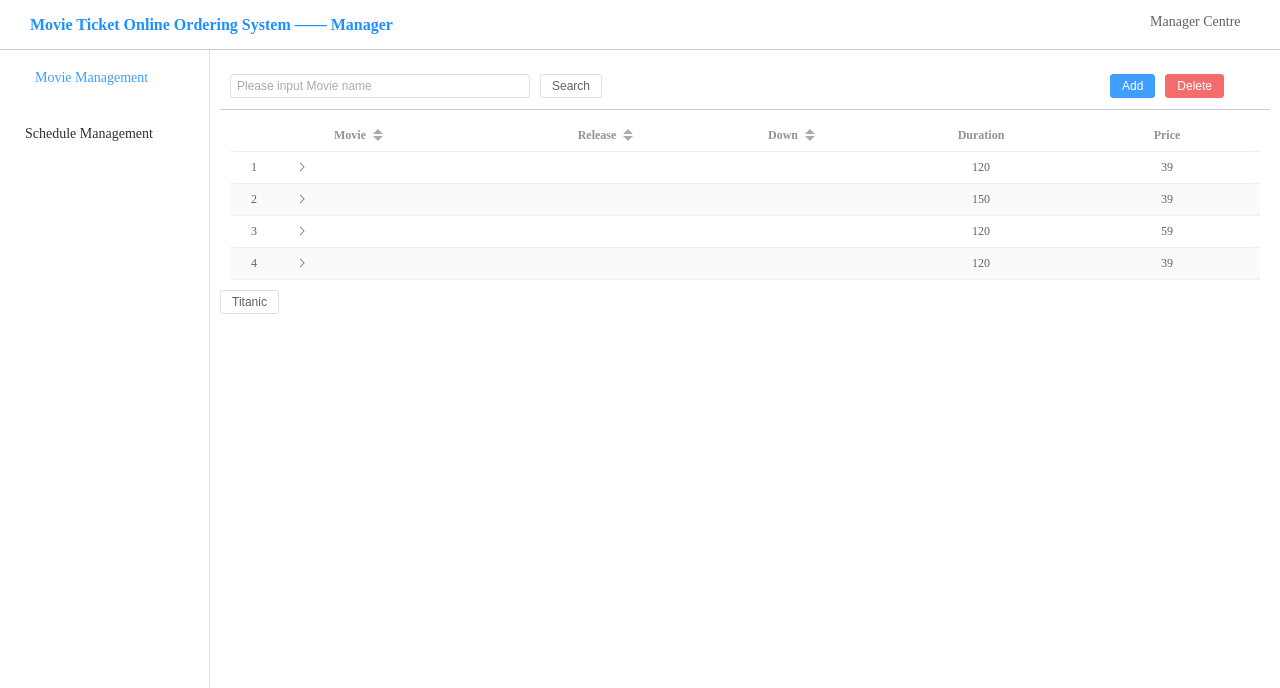
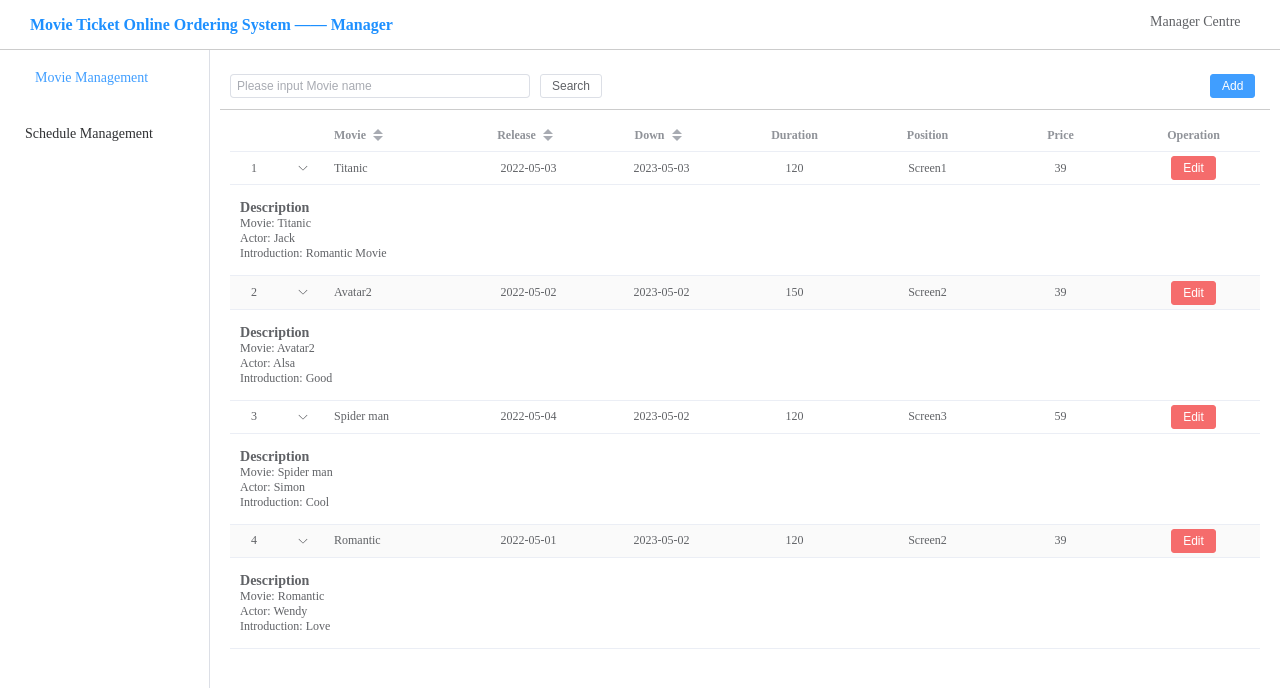
Before and after one commit to MHSJmzby/It_Project_Group26, a Vue app in the folder it26/: page /movies in a window 1280 px wide. Shown: the top 688 px of the page. Built offline with nearby package versions, Linux system fonts and the light colour scheme; no server answers.

Commit message:
前端页面逻辑编写，排片表和历史订单还有问题，其他的可以正常使用

```diff
--- a/it26/src/views/Login.vue
+++ b/it26/src/views/Login.vue
@@ -12,17 +12,18 @@
       <el-form
           :label-position="'top'"
           label-width="100px"
-          :model="ruleFormRef"
+          ref="form"
+          :model="form"
           style="margin-top: 50px; max-width: 460px;"
       >
         <el-form-item label="Username">
-          <el-input v-model="ruleFormRef.name" />
+          <el-input v-model="form.name" />
         </el-form-item>
         <el-form-item label="Password">
-          <el-input v-model="ruleFormRef.password" />
+          <el-input v-model="form.password" />
         </el-form-item>
         <el-form-item style=" padding-left: 150px; padding-top: 10px">
-          <el-button color='black' type="primary" @click="login(ruleFormRef)">
+          <el-button color='black' type="primary" @click="login">
             Login
           </el-button>
         </el-form-item>
@@ -31,9 +32,9 @@
           <el-link style="margin-left: 40px" type="primary" @click="$router.push('/register')">Sign up</el-link>
         </el-form-item>
         <el-form-item style="margin-left: 100px">
-          <el-radio-group v-model="radio" class="ml-4" size="small">
-            <el-radio label="1" border @click="$router.push('/user')">User</el-radio>
-            <el-radio label="2" border @click="$router.push('/manager')">Admin</el-radio>
+          <el-radio-group v-model="form.state" class="ml-4" size="small">
+            <el-radio label="1" border @click="form.state = 0">User</el-radio>
+            <el-radio label="2" border @click="form.state = 1">Admin</el-radio>
           </el-radio-group>
         </el-form-item>
       </el-form>
@@ -43,40 +44,59 @@
 
 <script>
 import router from "@/router";
+import request from "@/utils/request";
 
 export default {
   name: "Login",
   components: {},
+  rules: {
+    username: [
+      {required: true, message: '请输入用户名', trigger: 'blur'},
+    ],
+    password: [
+      {required: true, message: '请输入密码', trigger: 'blur'},
+    ],
+  },
   data() {
     return {
       radio: '1',
-      ruleFormRef: [
+      form: [
         {
-          name: '',
-          password: '',
+          state: 0,
         }
       ],
     }
   },
   methods: {
-    login() {
-      // if(this.form.id) {
-      //   request.post("/movies", this.form).then(res => {
-      //     console.log(res)
-      // if (res.code ==='0') {
-      this.$message({
-        type:"success",
-        message: "Login Successfully!"
+    login () {
+      this.$refs['form'].validate((valid) => {
+        if (valid) {
+          request.post("/", this.form).then(res => {
+            if (res.code === '0') {
+              this.$message({
+                type: "success",
+                message: "Login Successfully"
+              })
+              sessionStorage.setItem("user", JSON.stringify(res.data))  // 缓存用户信息
+
+              // 登录成功的时候更新当前路由
+              // activeRouter()
+              if (this.form.state == 0) {  //User
+                router.push("/booking")
+              } else {
+                router.push("/movies")  //Admin
+              }
+
+
+            } else {
+              this.$message({
+                type: "error",
+                message: res.msg
+              })
+            }
+          })
+        }
       })
-      router.push("/user")
-      // }
-      // else {
-      //   this.$message({
-      //     type:"error",
-      //     message: "res.mss"
-      //   }
-      // })
-      // }
     }
   }
 }
--- a/it26/src/views/Managerviews/Movies.vue
+++ b/it26/src/views/Managerviews/Movies.vue
@@ -5,13 +5,13 @@
     <div style=" height: 50px; line-height: 50px; border-bottom: 1px solid #ccc; display: flex">
       <div style=" width: 700px; padding-left: 10px; font-weight: bold; color: dodgerblue">
         <el-input v-model="search" placeholder="Please input Movie name"  style="width: 300px" clearable />
-        <el-button style="margin: 10px" >Search</el-button>
+        <el-button style="margin: 10px" @click="search">Search</el-button>
       </div>
       <div style="flex: 1"></div>
       <!--    Button   -->
-      <div style="width: 160px">
+      <div style="width: 60px">
         <el-button type="primary" @click="add">Add</el-button>
-        <el-button style="margin: 10px" type="danger" @click="Dialogdelete = true">Delete</el-button>
+<!--        <el-button style="margin: 10px" type="danger" @click="Dialogdelete = true"></el-button>-->
       </div>
     </div>
 
@@ -25,38 +25,36 @@
           :editable="true"
           ref="table"
           @cell-click="handleCellClick"
+          default-expand-all
       >
         <el-table-column type="index" align="center" />
         <el-table-column type="expand" >
           <template #default="props">
             <div m="4" style="padding: 10px;">
               <h3>Description</h3>
-              <p m="t-0 b-2">Movie: {{ props.row.name }}</p>
+              <p m="t-0 b-2">Movie: {{ props.row.movie }}</p>
               <p m="t-0 b-2">Actor: {{ props.row.actor }}</p>
               <p m="t-0 b-2">Introduction: {{ props.row.introduction }}</p>
             </div>
           </template>
         </el-table-column>
 
-        <el-table-column label="Movie" prop="movies" :editable="true" sortable>
+        <el-table-column label="Movie" prop="movie" :editable="true" sortable>
 <!--          <el-input v-model="inputValue" :value="tableData.name" placeholder="tableData.name"></el-input>-->
         </el-table-column>
         <el-table-column label="Release" prop="releaseDate" align="center" :editable="true" sortable/>
         <el-table-column label="Down" prop="downDate" align="center" :editable="true" sortable/>
         <el-table-column label="Duration" prop="duration" align="center" :editable="true"/>
+        <el-table-column label="Position" prop="position" align="center" :editable="true"/>
         <el-table-column label="Price" prop="price" align="center" :editable="true"/>
+        <el-table-column label="Operation" align="center" :editable="true">
+          <template #default="scope">
+            <el-button size="small" type="danger" @click="edit(scope.$index, scope.row)">Edit</el-button>
+          </template>
+        </el-table-column>
       </el-table>
     </div>
-    <div>
-      <el-tooltip
-          class="box-item"
-          effect="dark"
-          content="Screen 1, 120, $39"
-          placement="right"
-      >
-        <el-button>Titanic</el-button>
-      </el-tooltip>
-    </div>
+
 <!--    Dialog   -->
     <div>
       <el-dialog
@@ -65,7 +63,7 @@
           width="50%"
           align-center
       >
-        <el-form :model="form" label-width="120px">
+        <el-form ref="form" :model="form" label-width="120px">
           <el-form-item label="Movie name">
             <el-input v-model="form.movie" />
           </el-form-item>
@@ -118,22 +116,6 @@
         </el-form>
       </el-dialog>
 
-      <el-dialog
-          v-model="Dialogdelete"
-          title="Tips"
-          width="30%"
-          align-center
-      >
-        <span>Do you confirm Delete?</span>
-        <template #footer>
-        <span class="dialog-footer">
-          <el-button type="primary" @click="Dialogdelete = false">
-            Confirm
-          </el-button>
-          <el-button @click="Dialogdelete = false">Cancel</el-button>
-        </span>
-        </template>
-      </el-dialog>
     </div>
   </div>
 </template>
@@ -155,6 +137,7 @@ export default {
       inputValue: '',
       pageSize: 1,
       currentPage: 4,
+      total: 0,
       Dialogadd: false,
       form: {
         duration: 120,
@@ -163,9 +146,9 @@ export default {
 
       tableData: [
         {
-          name: 'Titanic',
-          releasedate: '2022-05-03',
-          downdate: '2023-05-03',
+          movie: 'Titanic',
+          releaseDate: '2022-05-03',
+          downDate: '2023-05-03',
           duration: 120,
           actor: 'Jack',
           introduction: 'Romantic Movie',
@@ -174,9 +157,9 @@ export default {
           state: 'Unused',
         },
         {
-          name: 'Avatar2',
-          releasedate: '2022-05-02',
-          downdate: '2023-05-02',
+          movie: 'Avatar2',
+          releaseDate: '2022-05-02',
+          downDate: '2023-05-02',
           duration: 150,
           actor: 'Alsa',
           introduction: 'Good',
@@ -185,9 +168,9 @@ export default {
           state: 'Watching',
         },
         {
-          name: 'Spider man',
-          releasedate: '2022-05-04',
-          downdate: '2023-05-02',
+          movie: 'Spider man',
+          releaseDate: '2022-05-04',
+          downDate: '2023-05-02',
           duration: 120,
           actor: 'Simon',
           introduction: 'Cool',
@@ -197,9 +180,9 @@ export default {
         },
         {
 
-          name: 'Romantic',
-          releasedate: '2022-05-01',
-          downdate: '2023-05-02',
+          movie: 'Romantic',
+          releaseDate: '2022-05-01',
+          downDate: '2023-05-02',
           duration: 120,
           actor: 'Wendy',
           introduction: 'Love',
@@ -209,54 +192,80 @@ export default {
         },
       ]
     }
-
-
   },
-
+  created() {
+    this.load()
+  },
   methods: {
     load() {
-      request.get("/historyorder",{
+      request.get("/movies",{
         params: {
-          pageNum: this.currentPage,
-          pageSize: this.pageSize,
           search: this.search
         }
-
       }).then(res => {
         console.log(res)
-        this.tableData = res.data.record
+        //根据不同数据库中传输过来的属性，有的是record，有的是records，
+        // 可以在发出请求后，在前端后台查看
+        this.tableData = res.data.records
         this.total = res.data.total
       })
     },
 
     add() {
       this.Dialogadd = true
-      this.form = {
-
+      this.form = {}
+    },
+    edit(row) {
+      this.form = JSON.parse(JSON.stringify(row))
+      this.Dialogadd = true
+    },
+    save() {
+      if(this.form.id) {  //Edit
+        request.put("/movies", this.form).then(res => {
+          console.log(res)
+          if (res.code ==='0') {
+            this.$message({
+              type:"success",
+              message: "Edit Successfully!"
+            })
+          }
+          else {
+            this.$message( {
+              type:"error",
+              message: res.msg,
+            })
+          }
+          this.load()   //刷新表格内容
+          this.Dialogadd = false
+        })
       }
-    },
-
-    save() {
-      // if(this.form.id) {
-      //   request.post("/movies", this.form).then(res => {
-      //     console.log(res)
-          // if (res.code ==='0') {
+      else {  //Add
+        request.post("/movies", this.form).then(res => {
+          console.log(res)
+          if (res.code ==='0') {
             this.$message({
               type:"success",
               message: "Add Successfully!"
             })
-          // }
-        // })
-      // }
+          }
+          else {
+            this.$message( {
+              type:"error",
+              message: res.msg,
+            })
+          }
+          this.load()   //刷新表格内容
+          this.Dialogadd = false
+        })
+      }
 
-      this.load()
-      this.Dialogadd = false
     },
-    handleCellClick(row, column, cell, event) {
-      this.$nextTick(() => {
-        this.$refs.table.editCell(row, column)
-      })
-    },
+
+    // handleCellClick(row, column, cell, event) {
+    //   this.$nextTick(() => {
+    //     this.$refs.table.editCell(row, column)
+    //   })
+    // },
 
 
   },
--- a/it26/src/views/Register.vue
+++ b/it26/src/views/Register.vue
@@ -12,24 +12,25 @@
       <el-form
           :label-position="'top'"
           label-width="100px"
-          :model="ruleFormRef"
+          ref="form"
+          :model="form"
           style="margin-top: 50px; max-width: 460px;"
           :rules="rules"
       >
         <el-form-item label="Email">
-          <el-input v-model="ruleFormRef.email" />
+          <el-input v-model="form.email" />
         </el-form-item>
         <el-form-item label="Username">
-          <el-input v-model="ruleFormRef.name" />
+          <el-input v-model="form.name" />
         </el-form-item>
         <el-form-item label="Password">
-          <el-input v-model="ruleFormRef.password" />
+          <el-input v-model="form.password" />
         </el-form-item>
         <el-form-item label="Confirm Password">
-          <el-input v-model="ruleFormRef.confirm" />
+          <el-input v-model="form.confirm" />
         </el-form-item>
         <el-form-item style=" padding-left: 150px; padding-top: 10px">
-          <el-button color='black' @click="regist(ruleFormRef)">
+          <el-button color='black' @click="regist">
             Sign up
           </el-button>
         </el-form-item>
@@ -40,49 +41,61 @@
 
 <script>
 import router from "@/router";
+import request from "@/utils/request";
 
 export default {
   name: "Register",
   components: {},
   data() {
     return {
+      form: {},
       rules: {
+        email: [
+          {required: true, message: 'Please input Email', trigger: 'blur'},
+        ],
         name: [
-          { required: true, message: 'Please input Username', trigger: 'blur' },
+          {required: true, message: 'Please input Username', trigger: 'blur'},
         ],
         password: [
-          { required: true, message: 'Please input Password', trigger: 'blur' },
+          {required: true, message: 'Please input Password', trigger: 'blur'},
+        ],
+        confirm: [
+          {required: true, message: 'Please confirm Password', trigger: 'blur'},
         ],
       },
-      ruleFormRef: [
-        {
-          email: '',
-          name: '',
-          password: '',
-        }
-      ],
     }
   },
   methods: {
-    regist(ruleFormRef) {
-      // if(this.form.id) {
-      //   request.post("/movies", this.form).then(res => {
-      //     console.log(res)
-      // if (res.code ==='0') {
-      this.$message({
-        type:"success",
-        message: "Register Successfully!"
+    regist() {
+      if (this.form.password !== this.form.confirm) {
+        this.$message({
+          type: "error",
+          message: 'The 2 passwords entered are inconsistent!'
+        })
+        return
+      }
+
+      this.$refs['form'].validate((valid) => {
+        if (valid) {
+          if (this.form.id) {
+            request.post("/register", this.form).then(res => {
+              console.log(res)
+              if (res.code === '0') {
+                this.$message({
+                  type: "success",
+                  message: "Register Successfully!"
+                })
+                router.push("/")
+              } else {
+                this.$message({
+                  type: "error",
+                  message: "res.msg"
+                })
+              }
+            })
+          }
+        }
       })
-      router.push("/user")
-      // }
-      // else {
-      //   this.$message({
-      //     type:"error",
-      //     message: "res.mss"
-      //   }
-      // })
-      // }
-      router.push("/login")
     }
   }
 }
```
